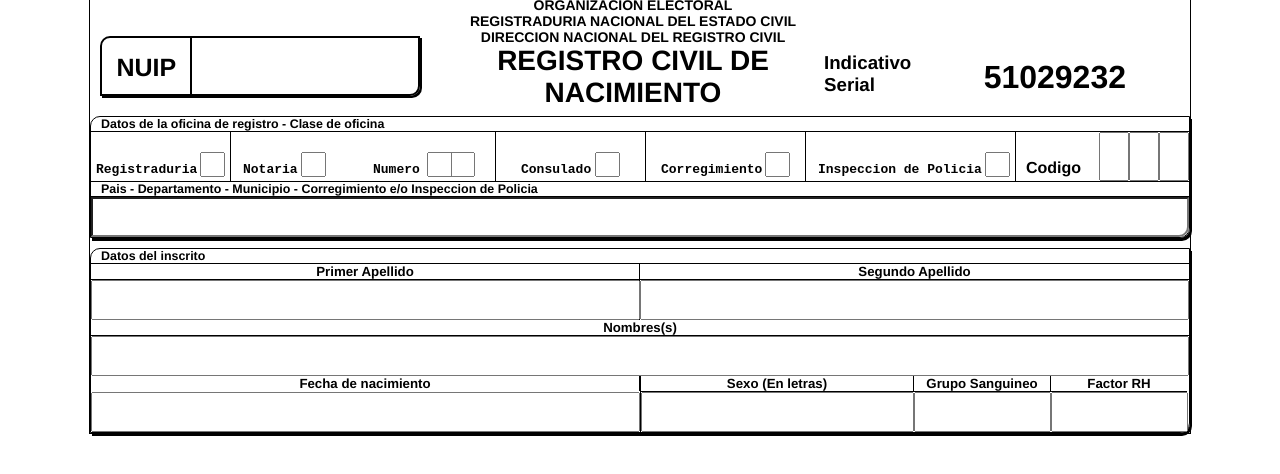
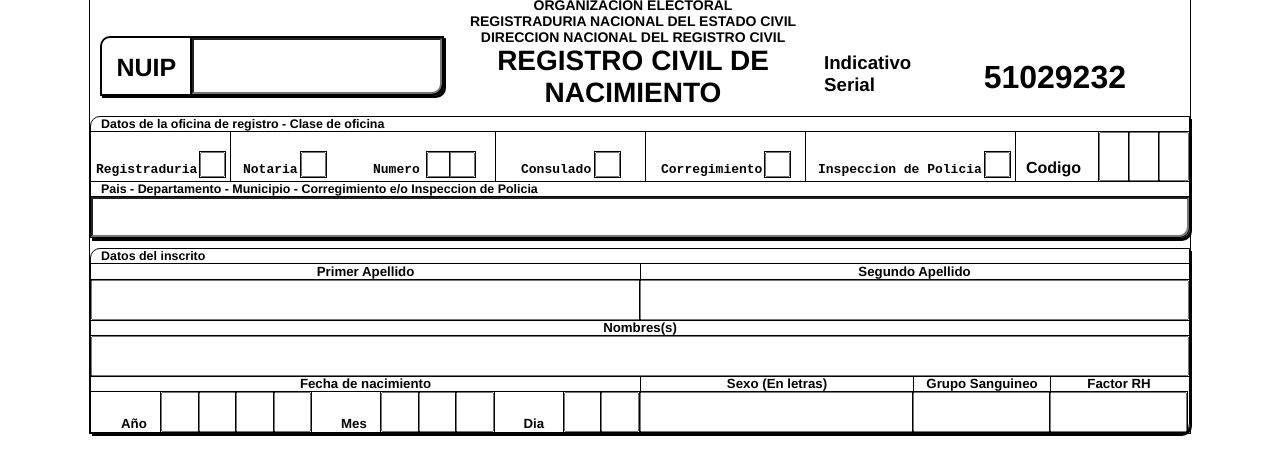
Before and after one commit to EndersonPro/registroCivil, a plain HTML site: page index.html in a window 1280 px wide. Shown: the part 104-578 px from the top of the page. Drawn offline with Linux system fonts and the light colour scheme.

Commit message:
Terminando formato para ingresar fecha, sexo, grupo sanguineo y RH

```diff
--- a/css/estilos.css
+++ b/css/estilos.css
@@ -1,4 +1,3 @@
-/* Reseto */
 *{
 	margin: 0;
 	padding: 0;
@@ -6,6 +5,15 @@
 	/* outline: 1px solid black; */
 	font-family: Helvetica;
 }
+
+input{
+	text-align: center;
+	font-family: 'Segoe UI', Tahoma, Geneva, Verdana, sans-serif;
+	font-size: 15px;
+	text-transform: capitalize;
+	outline: 1px solid black;
+}
+
 /* Estilos del contenedor principal de todo el formulario */
 .contenedor{
 	outline: 1px solid black;
@@ -43,15 +51,24 @@
 	border-bottom-right-radius: 10px;
 	border-top-left-radius: 10px;
 	height: 60px;
-	width: 320px;
+	/* width: 320px; */
 	box-shadow: 2px 2px  black;
 }
 .nuip > div > h4{
 	padding: 14.5px;
 	width: 90px;
+	float: left;
 	border-right: 2px solid black;
 	text-transform: uppercase;
 	font-size: 25px;
+}
+.nuip > div > input{
+	width: 250px;
+	height: 56px;
+	float: left;
+	border-bottom-right-radius: 10px;
+	box-shadow: 2px 2px  black;
+	font-size: 30px;
 }
 /* Cabezara central logo y nombre del documento */
 .rp_colombia{
@@ -245,11 +262,12 @@
 	border-bottom: 1px solid black;
 }
 .name_div{
-	border-right:1px solid black;
+	outline:1px solid black;
 }
-.name_div > input, .apellido_div > input{
+.name_div > input, .apellido_div > input, .name_div > div{
 	width: 549px;
 	height: 40px;
+	float: left;
 }
 .text_center{
 	width: 100% !important;
@@ -279,6 +297,7 @@
 .d_ins_info_small_1 , .d_ins_info_small_2 {
 	text-align: center;
 }
+
 .respuestas_d_ins_info > div{
 	float: left;
 }
@@ -293,3 +312,20 @@
 .input_2 , .input_3 {
 	width: 137px;
 }
+
+.ano,.mes,.dia{
+	position: relative;
+	height: 100%;
+	float: left;
+	width: 70px;
+}
+.name_div > div > div > h5{
+	position: absolute;
+	top: 24px;
+	left: 30px;
+}
+.name_div > div > input{
+	height: 100%;
+	width: 37.5px;
+	float: left;
+}
--- a/index.html
+++ b/index.html
@@ -13,7 +13,7 @@
 		<div class="encabezado">
 			<div class="central_izq">
 				<div class="nuip">
-					<div><h4>nuip</h4></div>
+					<div><h4>nuip</h4><input type="text"></div>
 				</div>
 			</div>
 			<div class="central_cabecera">
@@ -48,8 +48,8 @@
 					<div class="two_2">
 						<h4>Numero</h4>
 					</div>
+					<input type="text" name="" value="" class="input_class input_two_3">
 					<input type="text" name="" value="" class="input_class input_two_2">
-					<input type="text" name="" value="" class="input_class input_two_3">
 				</div>
 				<div class="three">
 					<div>
@@ -109,7 +109,20 @@
 			</div>
 			<div class="respuestas_d_ins_info">
 				<div class="name_div">
-					<input type="text">
+					<div>
+						<div class="ano"><h5>Año</h5></div>
+						<input type="text">
+						<input type="text">
+						<input type="text">
+						<input type="text">
+						<div class="mes"><h5>Mes</h5></div>
+						<input type="text">
+						<input type="text">
+						<input type="text">
+						<div class="dia"><h5>Dia</h5></div>
+						<input type="text">
+						<input type="text">
+					</div>
 				</div>
 				<div class="d_ins_info_input">
 					<input type="text" class="input_1">
```
